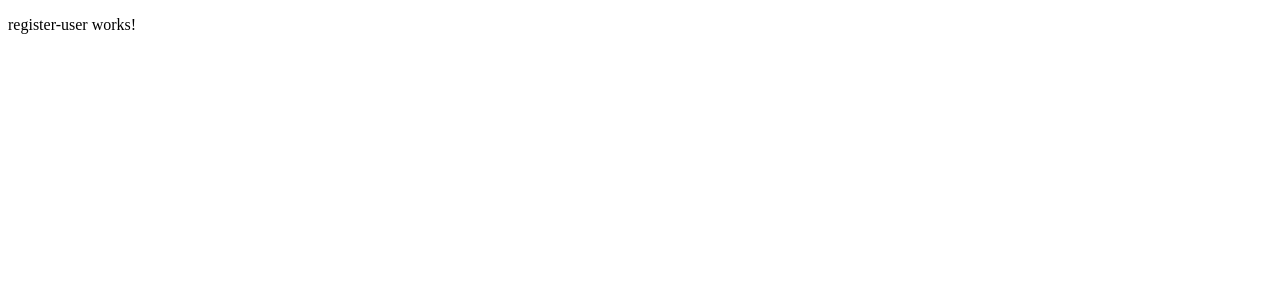
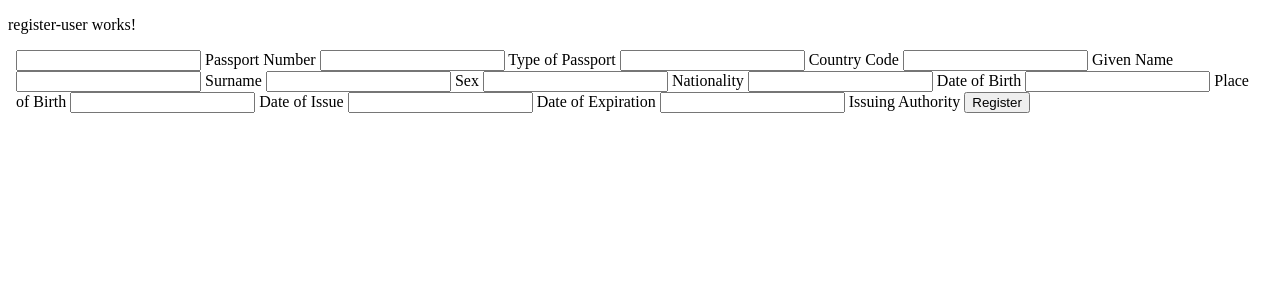
Before and after one commit to KawanJ/FaceForward_Project, an Angular app in the folder FaceForward_Portal/: page /register_user in a window 1280 px wide. Shown: the top 300 px of the page. Built offline with nearby package versions, Linux system fonts and the light colour scheme.

Commit message:
Basic register page, creating services
Basic html created for the register page, connected it with backend using services

```diff
--- a/FaceForward_Portal/src/app/register-user/register-user.component.html
+++ b/FaceForward_Portal/src/app/register-user/register-user.component.html
@@ -1 +1,19 @@
 <p>register-user works!</p>
+<body>
+<!--                   binding it with   passport number in user       -->
+    <input type="text" [(ngModel)] = "user.Passport_No"> Passport Number
+    <input type="text" [(ngModel)] = "user.Type"> Type of Passport
+    <input type="text" [(ngModel)] = "user.Country_Code"> Country Code
+    <input type="text" [(ngModel)] = "user.Given_Name"> Given Name
+    <input type="text" [(ngModel)] = "user.Surname"> Surname
+    <input type="text" [(ngModel)] = "user.Sex"> Sex
+    <input type="text" [(ngModel)] = "user.Nationality"> Nationality
+    <input type="text" [(ngModel)] = "user.Date_of_Birth"> Date of Birth
+    <input type="text" [(ngModel)] = "user.Place_of_Birth"> Place of Birth
+    <input type="text" [(ngModel)] = "user.Date_of_Issue"> Date of Issue
+    <input type="text" [(ngModel)] = "user.Date_of_Expiration"> Date of Expiration
+    <input type="text" [(ngModel)] = "user.Issuing_Authority"> Issuing Authority
+
+    <button  (click) = "register()"> Register </button>
+
+</body>
--- a/FaceForward_Portal/src/app/register-user/register-user.component.ts
+++ b/FaceForward_Portal/src/app/register-user/register-user.component.ts
@@ -1,4 +1,5 @@
 import { Component } from '@angular/core';
+import { UserService } from '../services/user.service';
 
 @Component({
   selector: 'app-register-user',
@@ -7,4 +8,34 @@ import { Component } from '@angular/core';
 })
 export class RegisterUserComponent {
 
+  constructor(private userService:UserService){  }
+
+  user = {
+    Passport_No: null,
+    Type: null,
+    Country_Code: null,
+    Given_Name: null,
+    Surname: null,
+    Sex: null,
+    Nationality: null,
+    Date_of_Birth: null,
+    Place_of_Birth: null,
+    Date_of_Issue: null,
+    Date_of_Expiration: null,
+    Issuing_Authority: null
+  };
+
+  async register()
+  {
+    try{
+                      //to use await the function should be asyn (asynchronous)
+      const response = await this.userService.registerUser(this.user).toPromise()
+                                                                      //prmosises to get the data
+                            //iss service se data bhejega backend mein api and result message aayega (successful/error)
+      console.log(response) //print the response (console.log is print in javascript)
+    }
+    catch (error){
+      console.log(error)
+    }
+  }
 }
--- /dev/null
+++ b/FaceForward_Portal/src/app/services/user.service.ts
@@ -0,0 +1,20 @@
+import { Injectable } from '@angular/core';
+import { HttpClient } from '@angular/common/http'; //library (class) for using http apis
+
+
+
+@Injectable({
+  providedIn: 'root'
+})
+export class UserService {
+
+  private registerAPI = "http://127.0.0.1:5000/add_user"
+              //importing HttpClient as http (instance of a class)
+  constructor(private http:HttpClient) { }
+                  //any data type
+  registerUser(user:any){
+    //ye http mein post karo koi bhi datatype (what url to connect to, giving requested data to API)
+    return this.http.post<any>(this.registerAPI, user);
+  }
+
+}
```
Also changed, not shown: 2 other files (tests, documents, lock files or other folders).
